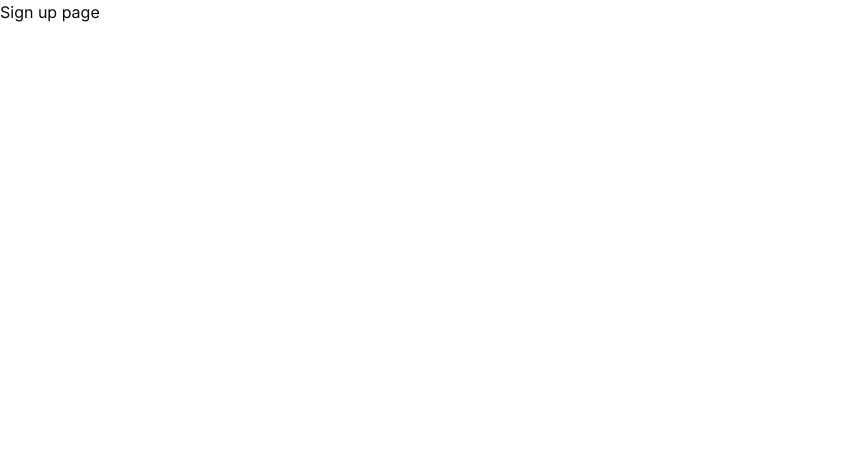
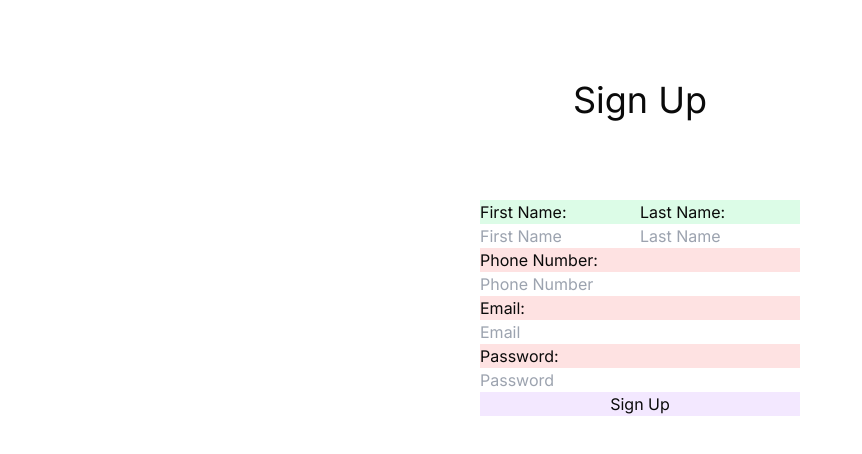
Before and after one commit to bryanmax9/beachhacks2025, a Next.js app: page /signup in a window 1280 px wide. Shown: the top 454 px of the page, without its empty margins (0-862 px from the left). Built offline with nearby package versions, Linux system fonts and the light colour scheme.

Commit message:
Made signup & signup banner components

```diff
--- /dev/null
+++ b/src/app/(landing)/(auth)/signup/_components/banner.tsx
@@ -0,0 +1,9 @@
+'use client';
+
+export default function SignUpBanner() {
+    return(
+        <>
+            <h1 className="text-4xl my-20">Sign Up</h1>
+        </>
+    )
+}
--- /dev/null
+++ b/src/app/(landing)/(auth)/signup/_components/signup_form.tsx
@@ -0,0 +1,108 @@
+'use client';
+import { useState } from "react";
+
+export default function SignUpForm(){
+    // State variable and setter for form data
+    const [formData, setFormData] = useState({
+        firstName: '',
+        lastName: '',
+        phoneNumber: '',
+        email: '',
+        password: ''
+    });
+
+    // TODO: Update this function to send form data to the DB
+    // For now it just logs form data
+    const handleSubmit = (e: React.FormEvent<HTMLFormElement>) => {
+        e.preventDefault();
+
+        console.log('Submitted login form! Data:\n', formData);
+
+        // Clear form data
+        setFormData({
+            firstName: '',
+            lastName: '',
+            phoneNumber: '',
+            email: '',
+            password: ''
+        });
+    }
+
+    // Update state variables with newest input values
+    const handleChange = (e: React.ChangeEvent<HTMLInputElement>) => {
+        const {name, value} = e.target;
+        setFormData({
+            ...formData,
+            [name]: value
+        });
+    }
+    return (
+        <>
+        <form className="flex flex-col items-center w-1/4 bg-slate-500" onSubmit={handleSubmit}>
+            {/* Name fields container to stack horizontally*/}
+            <div className="bg-green-100 flex flex-row justify-center w-full">
+                <label className="flex flex-col w-1/2">
+                    First Name:
+                    <input
+                        type="text"
+                        name="firstName"
+                        placeholder="First Name"
+                        value={formData.firstName}
+                        onChange={handleChange}
+                        required
+                    />
+                </label>
+                <label className="flex flex-col w-1/2">
+                    Last Name:
+                    <input
+                        type="text"
+                        name="lastName"
+                        placeholder="Last Name"
+                        value={formData.lastName}
+                        onChange={handleChange}
+                        required
+                    />
+                </label>
+            </div>
+            {/* Phone number, email, password container to stack vertically*/}
+            <div className="bg-red-100 w-full flex flex-col">
+                <label className="flex flex-col w-full">
+                    Phone Number:
+                    <input
+                        type="tel"
+                        name="phoneNumber"
+                        placeholder="Phone Number"
+                        value={formData.phoneNumber}
+                        onChange={handleChange}
+                        required
+                    />
+                </label>
+                <label className="flex flex-col w-full">
+                    Email:
+                    <input
+                        type="email"
+                        name="email"
+                        placeholder="Email"
+                        value={formData.email}
+                        onChange={handleChange}
+                        required
+                    />
+                </label>
+                <label className="flex flex-col w-full">
+                    Password:
+                    <input
+                        type="password"
+                        name="password"
+                        placeholder="Password"
+                        value={formData.password}
+                        onChange={handleChange}
+                        required
+                    />
+                </label>
+            <button className="bg-purple-100 w-full" type="submit">Sign Up</button>
+            </div>
+        </form>
+        </>
+    )
+
+}
--- a/src/app/(landing)/(auth)/signup/page.tsx
+++ b/src/app/(landing)/(auth)/signup/page.tsx
@@ -1,8 +1,15 @@
 
-export default function SignUpPage(){
+'use client';
+import SignUpForm from "./_components/signup_form";
+import SignUpBanner from "./_components/banner";
 
+export default function SignUpPage() {
     return (
-        <h1>Sign up page</h1>
+        <>
+        <div className="w-full flex items-center flex-col">
+            <SignUpBanner/>
+            <SignUpForm/>
+        </div>
+        </>
     )
-
 }
```
